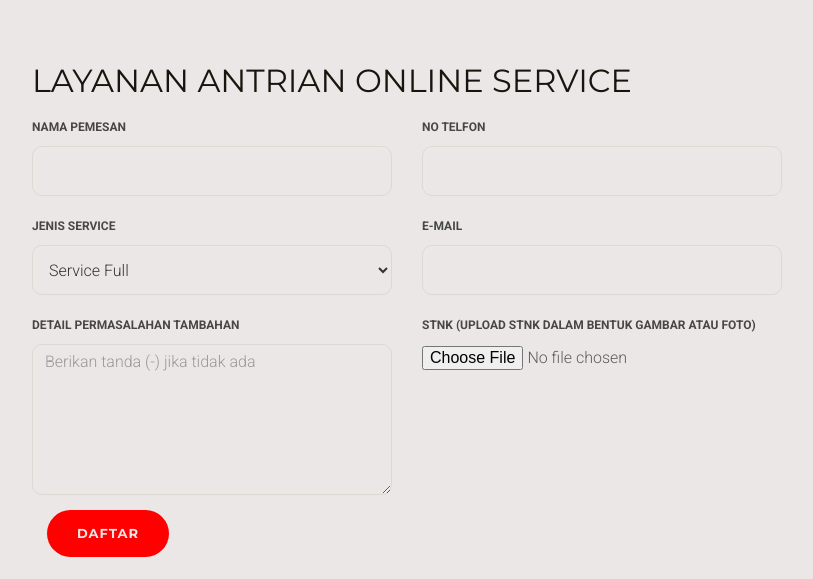
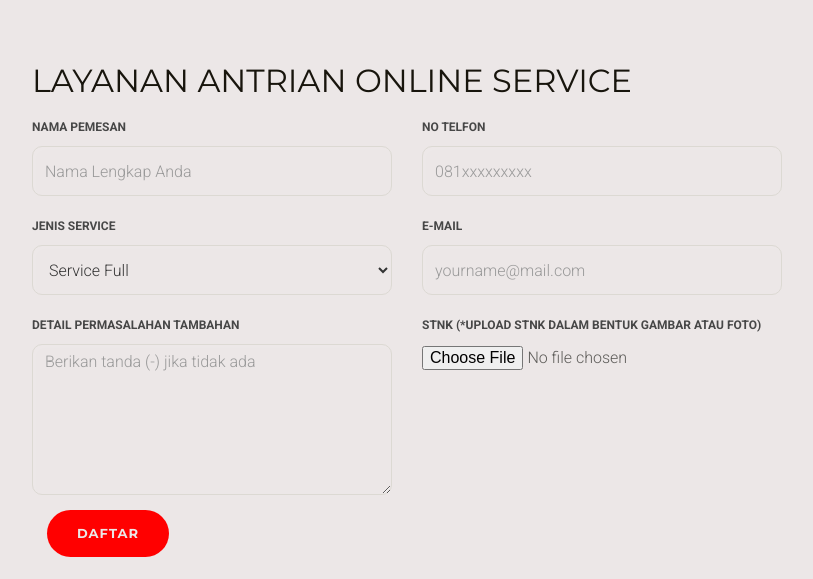
Before and after one commit to Shidqi/antrian, a PHP site: page /tcpdf/pemesanan.php in a window 1280 px wide. Shown: the part 93-672 px from the top of the page, without its empty margins (38-851 px from the left). Run offline with PHP 8.4, Linux system fonts and the light colour scheme.

Commit message:
Update pemesanan.php

```diff
--- a/pemesanan.php
+++ b/pemesanan.php
@@ -62,11 +62,11 @@
                                 <div class='row'>
                                     <div class='col-md-6'>
                                         <label class='control-label'>Nama pemesan</label>
-                                        <input type='text' name='nama' placeholder='' class='form-control' required>
+                                        <input type='text' name='nama' placeholder='Nama Lengkap Anda' class='form-control' required>
                                     </div>
 									<div class='col-md-6'>
                                         <label class='control-label'>No Telfon</label>
-                                        <input type='text' name='tlp' placeholder='' class='form-control' required>
+                                        <input type='text' name='tlp' placeholder='081xxxxxxxxx' class='form-control' required>
                                     </div>
                                     <div class='col-md-6'>
                                         <label class='control-label'>Jenis Service</label>
@@ -79,7 +79,7 @@
                                     </div>
                                     <div class='col-md-6'>
                                         <label class='control-label'>E-mail</label>
-                                        <input type='text' name='email' placeholder='' class='form-control' required>
+                                        <input type='text' name='email' placeholder='yourname@mail.com' class='form-control' required>
                                     </div>
 									<div class='col-md-6'>
                                         <label class='control-label'>Detail Permasalahan Tambahan</label>
@@ -87,7 +87,7 @@
                                     </div>
 
                                     <div class='col-md-6'>
-                                        <label class='control-label'>STNK (Upload STNK dalam Bentuk gambar atau foto)</label>
+                                        <label class='control-label'>STNK (*Upload STNK dalam Bentuk gambar atau foto)</label>
                                         <input type="file" name="stnk">
                                     </div>
                                     </div>
```
